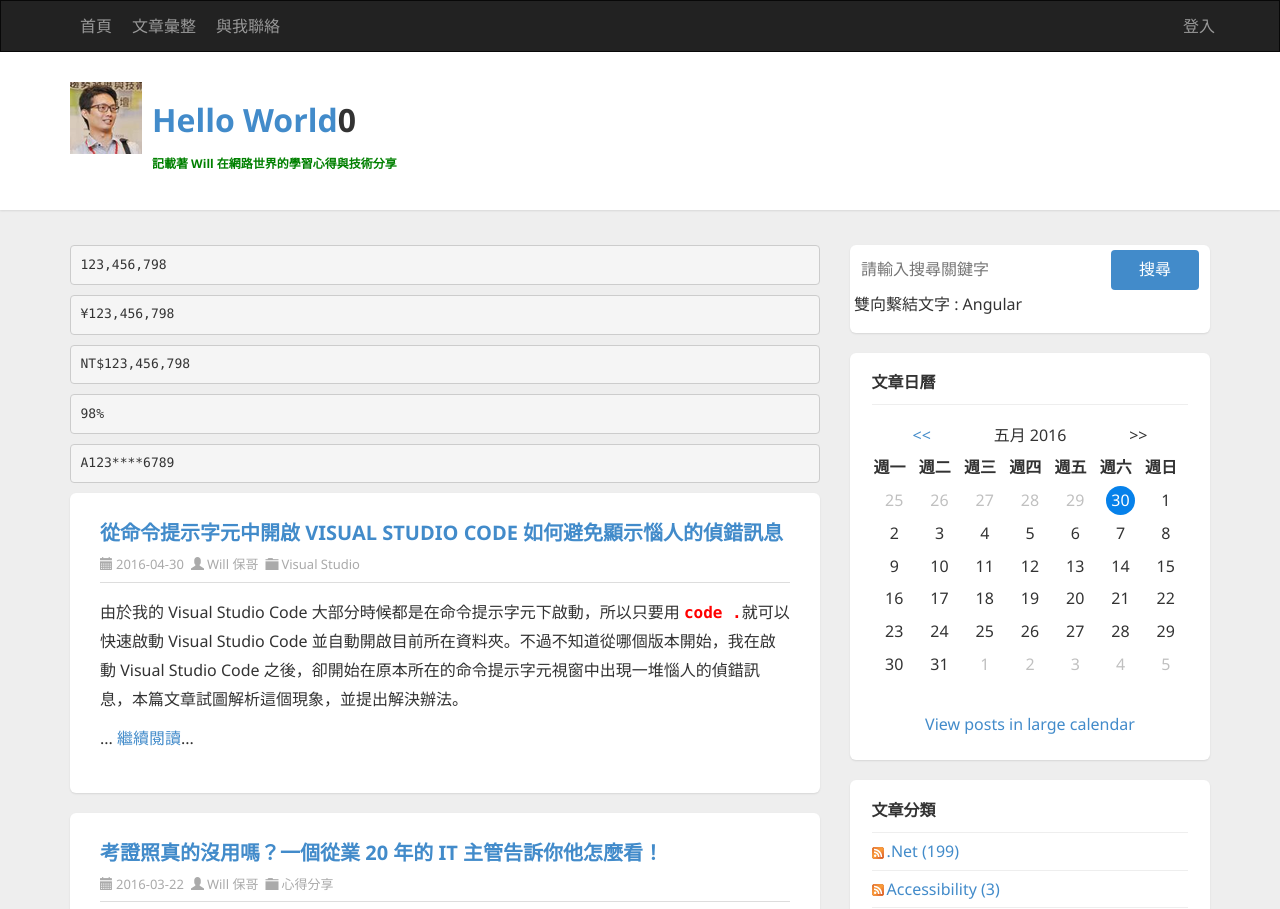
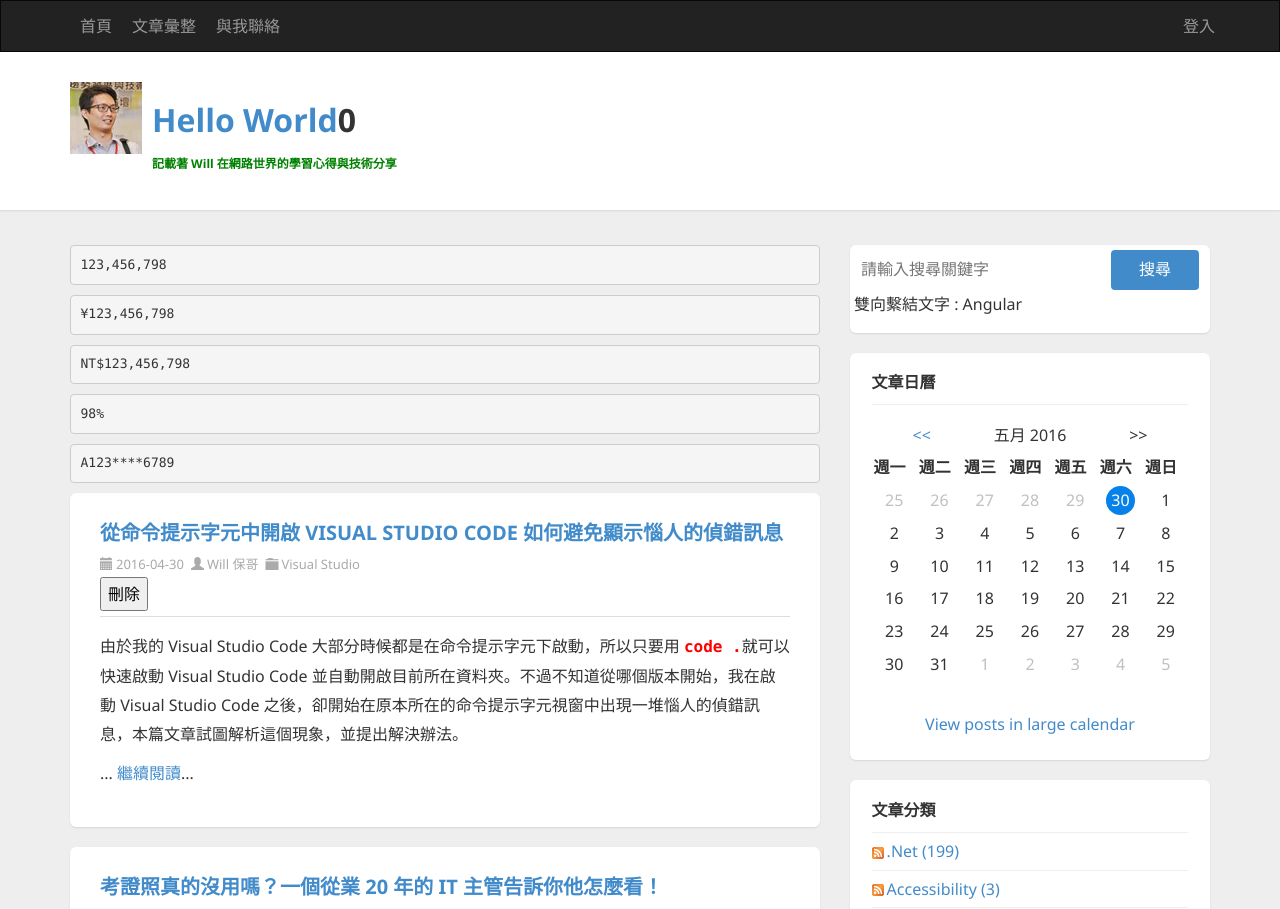
Before and after one commit to hsukelvin/ng220616, an Angular app: page / in a window 1280 px wide. Shown: the top 909 px of the page. Built offline with nearby package versions, Linux system fonts and the light colour scheme.

Commit message:
示範 @Input @Output 使用方式

```diff
--- a/src/app/app.component.html
+++ b/src/app/app.component.html
@@ -13,20 +13,7 @@
             <pre>{{ 0.98 | percent }}</pre>
             <pre>{{ 'A123456789' | mask:4 }}</pre>
             <!-- Article START-->
-            <article class="post" id="post{{item.id}}" *ngFor="let item of (data$ | async); let i=index">
-              <header class="post-header">
-                <h2 class="post-title">
-                    <a [href]="item.href">{{ item.title | uppercase }}</a>
-                </h2>
-                <div class="post-info clearfix">
-                  <span class="post-date"><i class="glyphicon glyphicon-calendar"></i>{{ item.date | date:'yyyy-MM-dd' }}</span>
-                  <span class="post-author"><i class="glyphicon glyphicon-user"></i><a href="http://blog.miniasp.com/author/will.aspx">{{ item.author }}</a></span>
-                  <span class="post-category"><i class="glyphicon glyphicon-folder-close"></i><a [href]="item['category-link']">{{ item.category }}</a></span>
-                </div>
-              </header>
-              <section class="post-body text" [innerHTML]="item.summary">
-              </section>
-            </article>
+            <app-article *ngFor="let item of (data$ | async); let i=index" [article]="item" (deleteItem)="doDelete($event)"></app-article>
             <!-- Article END-->
 
           </div>
--- a/src/app/app.component.ts
+++ b/src/app/app.component.ts
@@ -43,4 +43,8 @@ export class AppComponent implements OnInit, OnDestroy {
   doSearch(tKeyword: HTMLInputElement, str: string) {
     this.keyword = tKeyword.value = str;
   }
+
+  doDelete(id: number) {
+    console.log(`刪除了第${id}筆文章~`);
+  }
 }
--- a/src/app/app.module.ts
+++ b/src/app/app.module.ts
@@ -8,13 +8,15 @@ import { AppComponent } from './app.component';
 import { HeaderComponent } from './header/header.component';
 import { FooterComponent } from './footer/footer.component';
 import { MaskPipe } from './mask.pipe';
+import { ArticleComponent } from './article/article.component';
 
 @NgModule({
   declarations: [
     AppComponent,
     HeaderComponent,
     FooterComponent,
-    MaskPipe
+    MaskPipe,
+    ArticleComponent
   ],
   imports: [
     BrowserModule,
--- /dev/null
+++ b/src/app/article/article.component.html
@@ -0,0 +1,15 @@
+<article class="post" id="post{{article.id}}">
+  <header class="post-header">
+    <h2 class="post-title">
+        <a [href]="article.href">{{ article.title | uppercase }}</a>
+    </h2>
+    <div class="post-info clearfix">
+      <span class="post-date"><i class="glyphicon glyphicon-calendar"></i>{{ article.date | date:'yyyy-MM-dd' }}</span>
+      <span class="post-author"><i class="glyphicon glyphicon-user"></i><a href="http://blog.miniasp.com/author/will.aspx">{{ article.author }}</a></span>
+      <span class="post-category"><i class="glyphicon glyphicon-folder-close"></i><a [href]="article['category-link']">{{ article.category }}</a></span>
+    </div>
+    <button type="button" (click)="deleteArticle(article.id)">刪除</button>
+  </header>
+  <section class="post-body text" [innerHTML]="article.summary">
+  </section>
+</article>
--- /dev/null
+++ b/src/app/article/article.component.ts
@@ -0,0 +1,23 @@
+import { Component, EventEmitter, Input, OnInit, Output } from '@angular/core';
+
+@Component({
+  selector: 'app-article',
+  templateUrl: './article.component.html',
+  styleUrls: ['./article.component.css']
+})
+export class ArticleComponent implements OnInit {
+
+  @Input() article: any;
+
+  @Output() deleteItem = new EventEmitter<number>();
+
+  constructor() { }
+
+  ngOnInit(): void {
+  }
+
+  deleteArticle(id: number) {
+    this.deleteItem.emit(id);
+  }
+
+}
```
Also changed, not shown: src/app/article/article.component.css (added), 1 other file (tests, documents, lock files or other folders).
